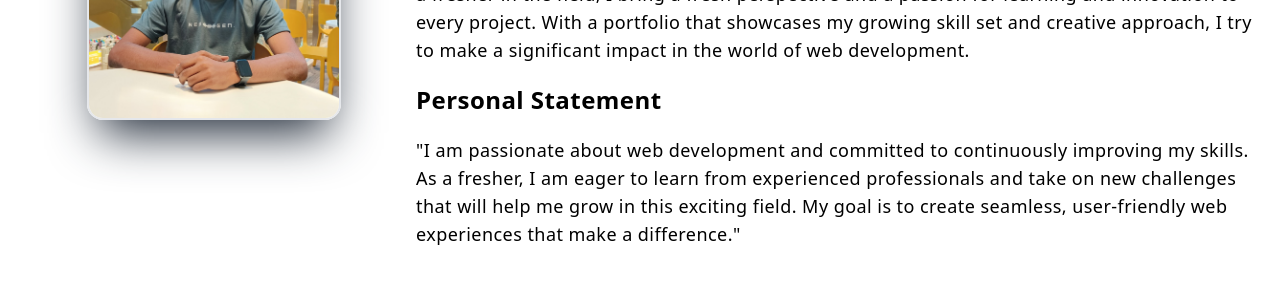
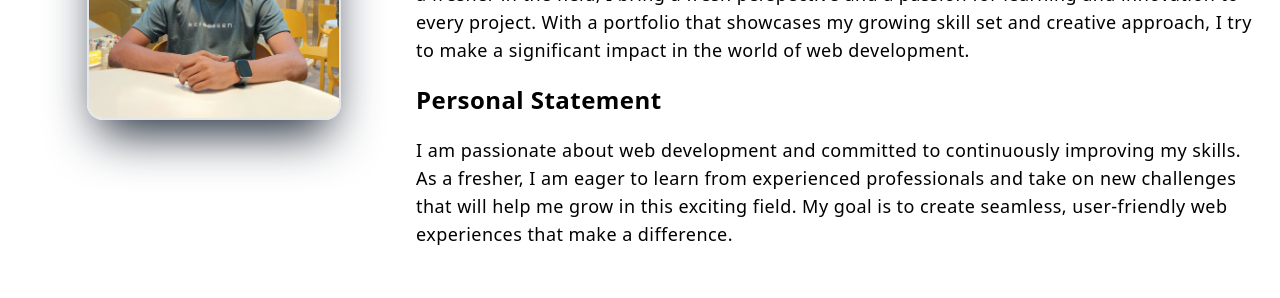
Before and after one commit to Jeswinah/portfolio-react, a React (Vite) app: page / in a window 1280 px wide. Shown: the part 1000-1298 px from the top of the page. Built offline with nearby package versions, Linux system fonts and the light colour scheme.

Commit message:
Update About.jsx

```diff
--- a/src/components/About.jsx
+++ b/src/components/About.jsx
@@ -33,11 +33,11 @@ const About = () => {
           </p>
           <h3 className="text-2xl font-semibold mb-5">Personal Statement</h3>
           <p>
-            "I am passionate about web development and committed to continuously
+            I am passionate about web development and committed to continuously
             improving my skills. As a fresher, I am eager to learn from
             experienced professionals and take on new challenges that will help
             me grow in this exciting field. My goal is to create seamless,
-            user-friendly web experiences that make a difference."
+            user-friendly web experiences that make a difference.
           </p>
         </div>
       </div>
```
